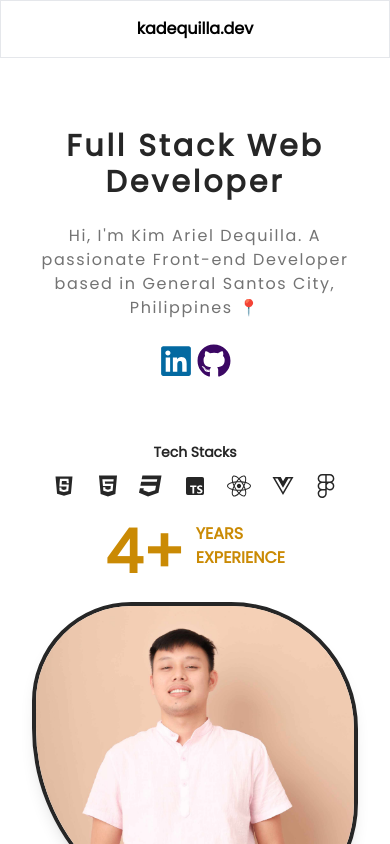
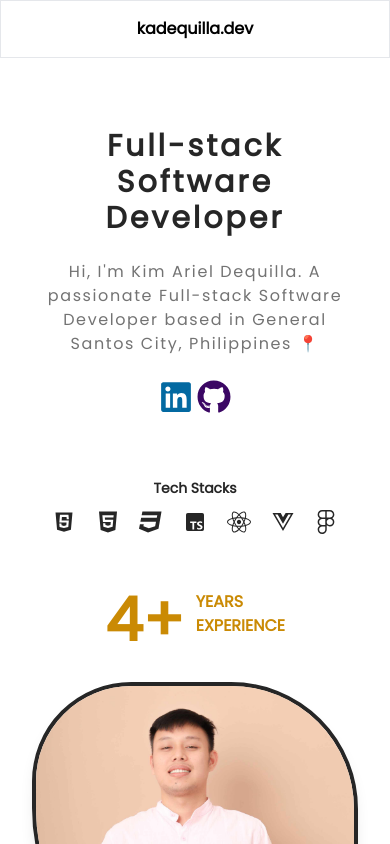
Before and after one commit to dequilla3/kadequilla, a Next.js app: page / in a window 390 px wide. Shown: the top 844 px of the page. Built offline with nearby package versions, Linux system fonts and the light colour scheme.

Commit message:
feat: update mobile view spacing

```diff
--- a/app/components/sections/AboutMe.tsx
+++ b/app/components/sections/AboutMe.tsx
@@ -40,7 +40,7 @@ export default function AboutMe() {
         </div>
         <div className="sm:w-full sm:text-center sm:px-8 md:px-0 md:text-left md:w-1/2">
           <div className="text-5xl mb-5">What do I help?</div>
-          <div className="tracking-wider">
+          <div className="tracking-wider mb-8">
             I design web applications, both front-end and back-end, as well as
             mobile applications using Flutter and desktop applications with .NET
             frameworks. My work involves creating intuitive user interfaces,
@@ -51,6 +51,18 @@ export default function AboutMe() {
             .NET frameworks to deliver scalable and efficient software
             solutions.
           </div>
+
+          <div className="flex sm:justify-center md:justify-normal">
+            <div className="text-center mr-8 rounded-xl border p-4">
+              <div className="text-3xl font-bold">7+</div>
+              <div className="text-xs">Projects Completed</div>
+            </div>
+
+            <div className="text-center rounded-xl border p-5">
+              <div className="text-3xl font-bold">4</div>
+              <div className="text-xs">Happy Clients</div>
+            </div>
+          </div>
         </div>
       </div>
     </div>
--- a/app/components/sections/HeroSection.tsx
+++ b/app/components/sections/HeroSection.tsx
@@ -19,13 +19,14 @@ export default function HeroSection() {
     <div className="sm:text-center sm:px-8 sm:py-32 md:px-64 md:text-left md:flex xl:pt-64">
       <div className="md:w-1/2">
         <div className="font-bold tracking-widest mb-6 sm:text-3xl lg:text-4xl xl:text-5xl">
-          Full Stack Web Developer
+          Full-stack Software Developer
         </div>
         <div className=" text-neutral-500 tracking-widest mb-6">
-          Hi, I&apos;m Kim Ariel Dequilla. A passionate Front-end Developer
-          based in General Santos City, Philippines 📍
+          Hi, I&apos;m Kim Ariel Dequilla. A passionate Full-stack Software
+          Developer based in General Santos City, Philippines 📍
         </div>
-        <div className="flex sm:justify-center md:justify-start mb-16">
+
+        <div className="flex sm:justify-center sm:mb-16 md:justify-start md:mb-16">
           <a
             className="mr-1"
             href="https://www.linkedin.com/in/kadequilla"
@@ -38,7 +39,7 @@ export default function HeroSection() {
           </a>
         </div>
 
-        <div className="md:flex w-full mb-6">
+        <div className="sm:mb-14 md:flex w-full md:mb-6">
           <div className="font-bold md:hidden text-sm sm:w-full sm:mb-3">
             Tech Stacks
           </div>
@@ -67,7 +68,7 @@ export default function HeroSection() {
           </div>
         </div>
 
-        <div className="flex sm:justify-center md:justify-normal mb-5 text-yellow-600">
+        <div className="flex sm:justify-center md:justify-normal mb-8 text-yellow-600">
           <div className="text-6xl font-bold mr-3">4+</div>
           <div className="font-bold text-left">
             YEARS <br />
```
